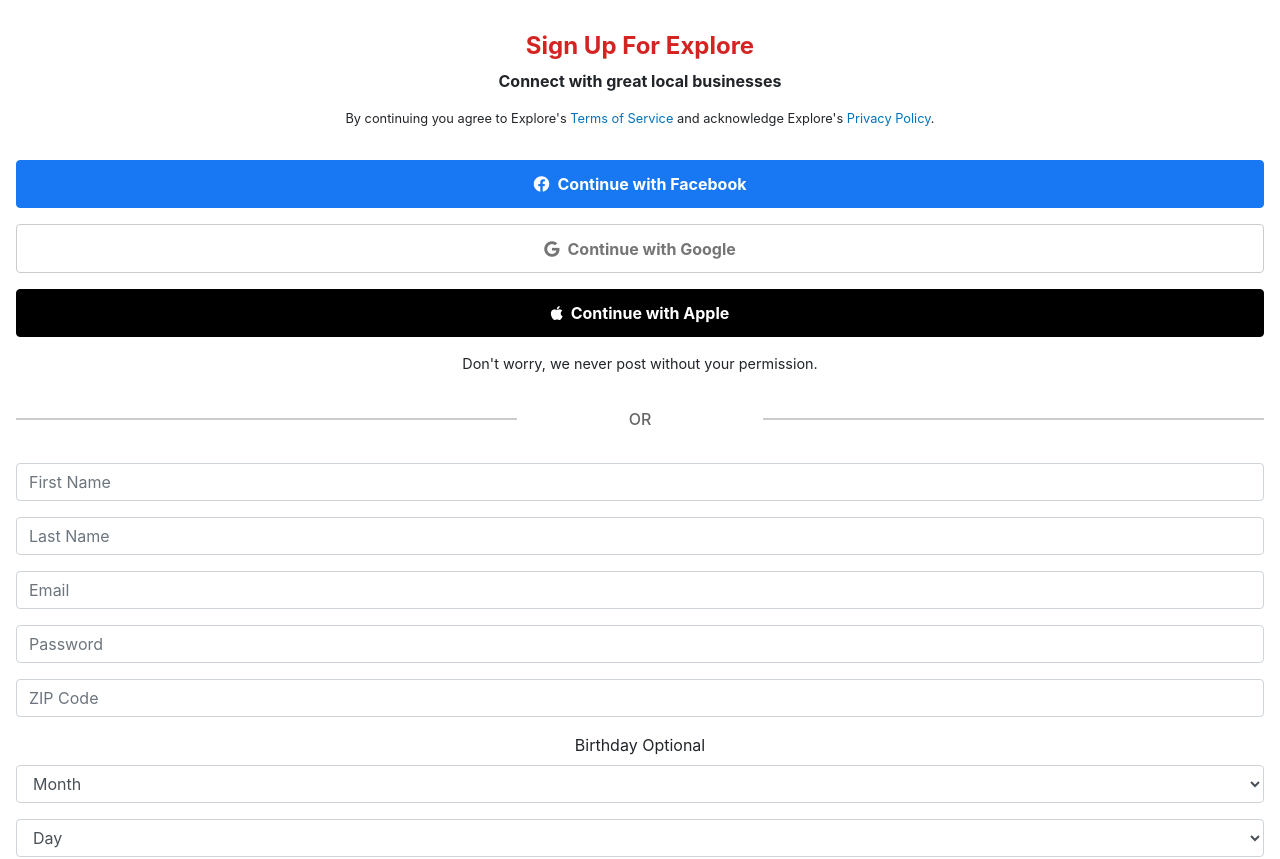
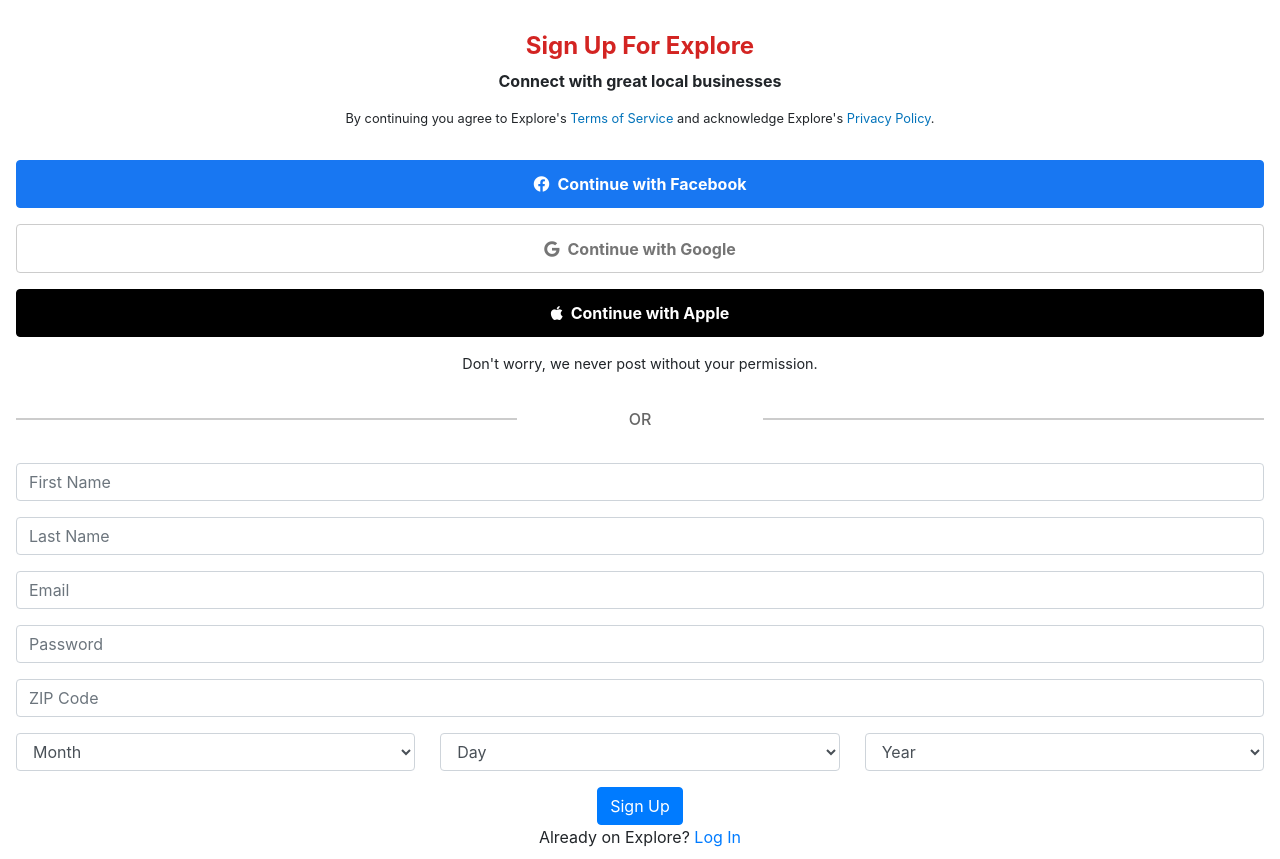
Before and after one commit to Guillermo-Martin/yelp-clone, a React (Create React App) app: page /login in a window 1280 px wide. Shown: the top 859 px of the page. Built offline with nearby package versions, Linux system fonts and the light colour scheme.

Commit message:
Style birthday dropdowns

```diff
--- a/src/components/SignUpPage/index.js
+++ b/src/components/SignUpPage/index.js
@@ -49,8 +49,10 @@ function SignUpPage() {
           <Form.Control type="text" placeholder="ZIP Code" />
         </Form.Group>
 
-        <Form.Group controlId="formGroupMonthSelect">
-          <Form.Label>Birthday Optional</Form.Label>
+        {/* Birthday */}
+        <div className="SignUpPage-birthday">
+          <Form.Group controlId="formGroupMonthSelect" className="SignUpPage-birthday-select">
+            {/* <Form.Label>Birthday Optional</Form.Label> */}
             <Form.Control as="select">
               <option>Month</option>
               <option>2</option>
@@ -60,7 +62,7 @@ function SignUpPage() {
             </Form.Control>
           </Form.Group>
 
-        <Form.Group controlId="formGroupDaySelect">
+          <Form.Group controlId="formGroupDaySelect" className="SignUpPage-birthday-select">
             <Form.Control as="select">
               <option>Day</option>
               <option>2</option>
@@ -70,7 +72,7 @@ function SignUpPage() {
             </Form.Control>
           </Form.Group>
 
-        <Form.Group controlId="formGroupYearSelect">
+          <Form.Group controlId="formGroupYearSelect" className="SignUpPage-birthday-select">
             <Form.Control as="select">
               <option>Year</option>
               <option>2</option>
@@ -79,6 +81,8 @@ function SignUpPage() {
               <option>5</option>
             </Form.Control>
           </Form.Group>
+        </div>
+
 
         <Button>Sign Up</Button>
       </Form>
--- a/src/components/SignUpPage/styles.css
+++ b/src/components/SignUpPage/styles.css
@@ -95,3 +95,15 @@
   color: #666666;
   font-weight: 500;
 }
+
+/* Form */
+.SignUpPage-birthday {
+  display: flex;
+  justify-content: space-between;
+  margin-bottom: 1rem;
+}
+
+.SignUpPage-birthday-select {
+  width: 32%;
+  margin-bottom: 0;
+}
```
Lines whose indentation alone changed are shown as unchanged.
